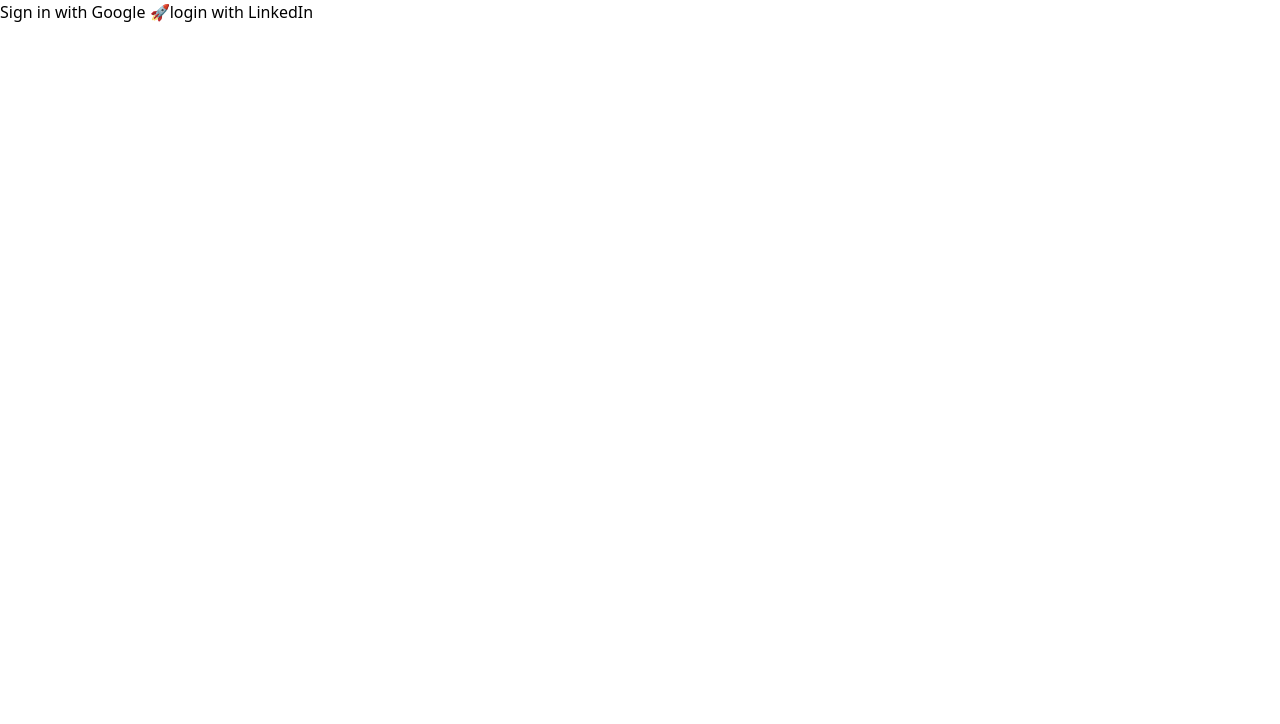
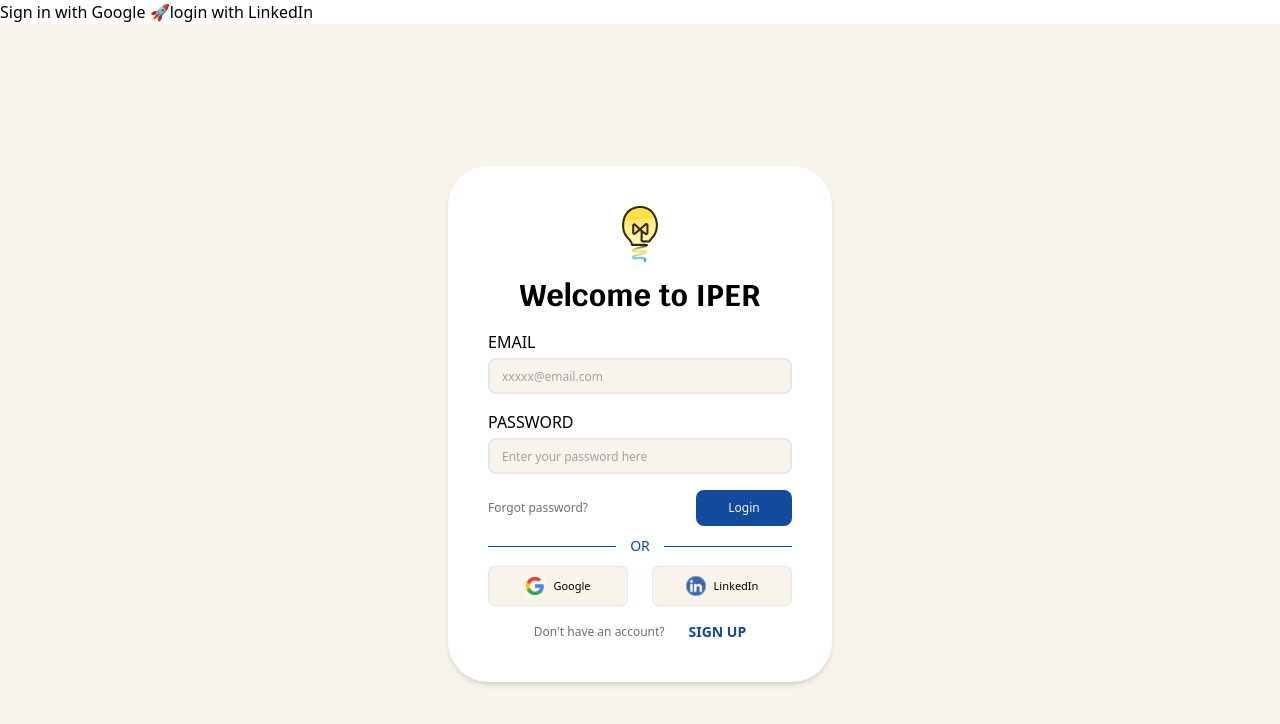
Before and after one commit to SHRmsks/local_alpha, a Next.js app in the folder frontend/: page /login in a window 1280 px wide. Shown: the top 724 px of the page. Built offline with nearby package versions, Linux system fonts and the light colour scheme; a web font is replaced by a local one.

Commit message:
md screens

```diff
--- a/frontend/src/app/login/page.js
+++ b/frontend/src/app/login/page.js
@@ -1,6 +1,8 @@
 "use client";
 import React, { useEffect } from "react";
-import { v4 as uuidv4 } from "uuid";
+//import { v4 as uuidv4 } from "uuid";
+
+import LoginPage from "@/components/login/login";
 
 import { GoogleOAuthProvider, useGoogleLogin } from "@react-oauth/google";
 import "@/app/global.css";
@@ -47,6 +49,8 @@
             </GoogleOAuthProvider>
 
             <LinkedInButton />
+
+            <LoginPage />
         </div>
     );
 }
--- a/frontend/src/components/login/login.jsx
+++ b/frontend/src/components/login/login.jsx
@@ -1,59 +1,75 @@
 import "@/app/global.css";
 import Image from "next/image";
 import logo from "@/../public/assets/login-page-logo.svg";
+import logoGoogle from "@/../public/assets/logo-google.svg";
+import logoLinkedin from "@/../public/assets/logo-linkedin.svg";
 
 export default function LoginPage() {
     return (
         <div className="bg-iper-white w-full h-screen flex flex-col justify-center items-center">
-            <div className="bg-white rounded-[40px] p-8 w-68 h-fit shadow-md flex flex-col justify-center items-center gap-4">
-                <Image src={logo} alt="Iper Logo" className="size-10" />
-                <h1 className="font-krub font-extrabold text-2xl">
+            <div className="bg-white rounded-[40px] p-8 md:p-10 w-80 md:w-96 h-fit shadow-md flex flex-col justify-center items-center gap-4">
+                <Image
+                    src={logo}
+                    alt="Iper Logo"
+                    className="size-10 md:size-14"
+                />
+                <h1 className="font-krub font-extrabold text-2xl md:text-3xl">
                     Welcome to IPER
                 </h1>
-                <div className="w-full">
-                    <p className="text-sm">EMAIL</p>
+                <div className="w-full flex flex-col gap-1">
+                    <p className="text-sm md:text-base">EMAIL</p>
                     <input
                         type="text"
                         placeholder="xxxxx@email.com"
-                        className="border-2 px-3 h-8 rounded-lg w-full bg-iper-white text-[10px]"
+                        className="border-2 px-3 h-8 md:h-9 rounded-lg w-full bg-iper-white text-[10px] md:text-xs"
                     />
                 </div>
-                <div className="w-full">
-                    <p className="text-sm">PASSWORD</p>
+                <div className="w-full flex flex-col gap-1">
+                    <p className="text-sm md:text-base">PASSWORD</p>
                     <input
                         type="text"
                         placeholder="Enter your password here"
-                        className="border-2 px-3 h-8 rounded-lg w-full bg-iper-white text-[10px]"
+                        className="border-2 px-3 h-8 md:h-9 rounded-lg w-full bg-iper-white text-[10px] md:text-xs"
                     />
                 </div>
                 <div className="flex justify-between items-center w-full">
-                    <button className="text-[10px] text-[#707070]">
+                    <button className="text-[10px] md:text-xs text-[#707070]">
                         Forgot password?
                     </button>
-                    <button className="bg-iper-blue w-20 py-2 rounded-lg text-iper-white text-[10px]">
+                    <button className="bg-iper-blue w-20 md:w-24 py-2 md:py-2.5 rounded-lg text-iper-white text-[10px] md:text-xs">
                         Login
                     </button>
                 </div>
-                <div className="grid grid-cols-3 items-center">
-                    <hr className="w-20 border-t border-iper-blue justify-self-start" />
-                    <p className="text-xs text-iper-blue justify-self-center">
+                <div className="grid grid-cols-3 items-center my-[-6px]">
+                    <hr className="w-28 md:w-32 border-t border-iper-blue justify-self-start" />
+                    <p className="text-xs md:text-sm text-iper-blue justify-self-center">
                         OR
                     </p>
-                    <hr className="w-20 border-t border-iper-blue justify-self-end" />
+                    <hr className="w-28 md:w-32 border-t border-iper-blue justify-self-end" />
                 </div>
                 <div className="flex justify-center items-center gap-6 w-full">
-                    <button className="text-sm h-10 px-3 bg-iper-white rounded-lg border w-full">
+                    <button className="flex items-center justify-center gap-2 text-[9px] md:text-[11px] h-9 md:h-10 px-3 bg-iper-white rounded-md border w-full">
+                        <Image
+                            src={logoGoogle}
+                            alt="Google Logo"
+                            className="size-4 md:size-5"
+                        />
                         <p>Google</p>
                     </button>
-                    <button className="text-sm h-10 px-3 bg-iper-white rounded-lg border w-full">
+                    <button className="flex items-center justify-center gap-2 text-[9px] md:text-[11px] h-9 md:h-10 px-3 bg-iper-white rounded-md border w-full">
+                        <Image
+                            src={logoLinkedin}
+                            alt="LinkedIn Logo"
+                            className="size-4 md:size-5"
+                        />
                         <p>LinkedIn</p>
                     </button>
                 </div>
                 <div className="flex justify-center items-center gap-6 w-full">
-                    <p className="text-[10px] text-[#707070]">
+                    <p className="text-[10px] md:text-xs text-[#707070]">
                         Don't have an account?
                     </p>
-                    <button className="text-xs text-iper-blue font-semibold">
+                    <button className="text-xs md:text-sm text-iper-blue font-semibold">
                         SIGN UP
                     </button>
                 </div>
```
Also changed, not shown: frontend/public/assets/logo-google.svg (added), frontend/public/assets/logo-linkedin.svg (added).
